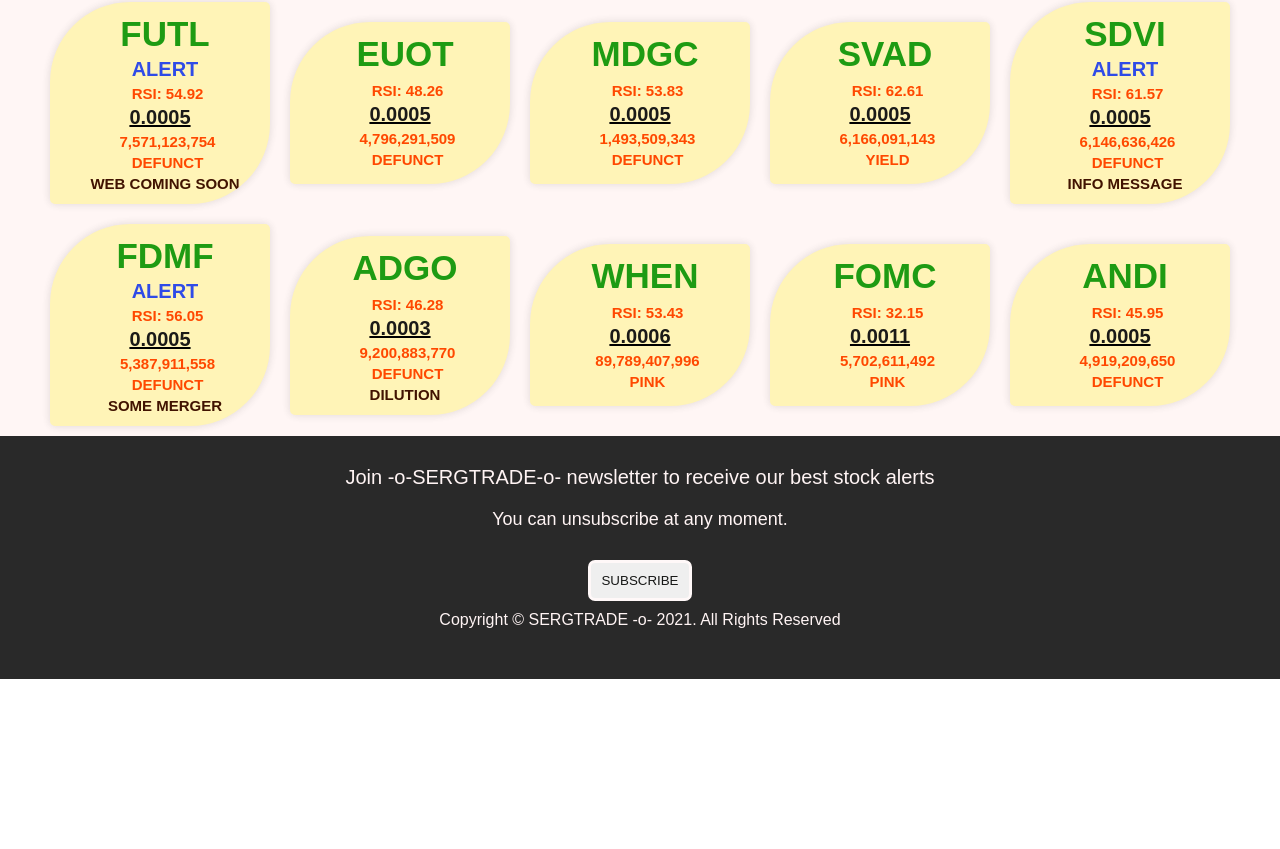
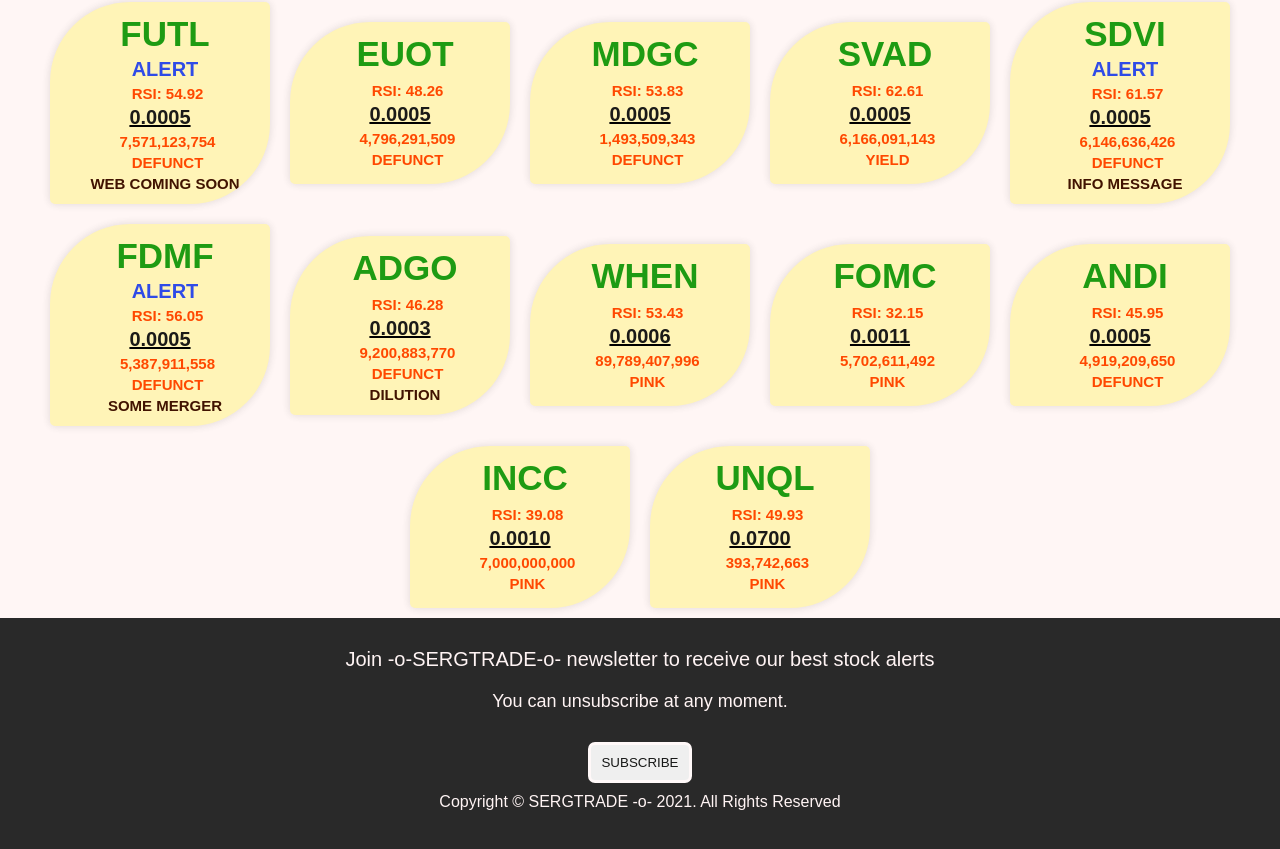
Before and after one commit to LEWISGREGG/SERG, a React (Create React App) app: page / in a window 1280 px wide. Shown: the part 6186-7035 px from the top of the page. Before the commit the page ends 6865 px from the top, so only its background shows below. Built offline with nearby package versions, Linux system fonts and the light colour scheme.

Commit message:
Add files via upload

```diff
--- a/src/data.js
+++ b/src/data.js
@@ -1704,6 +1704,28 @@ const data = {
       news: "https://www.globenewswire.com/search/keyword/ANDI",
       price: "https://api.twelvedata.com/time_series?symbol=ANDI&interval=1min&apikey=a5e118f7893f4e8f9428f4ef74206850",
       target: "https://api.twelvedata.com/price?symbol=ANDI&apikey=a5e118f7893f4e8f9428f4ef74206850",
+    },
+  {
+      _id: '156',
+      title: "INCC",
+      twitter: "https://mobile.twitter.com/search?q=%24INCC&src=typed_query&f=live",
+      chart: "https://finance.yahoo.com/quote/INCC?p=INCC&.tsrc=fin-srch",
+      leveltwo: "https://ih.advfn.com/stock-market/USOTC/international-consolidat-pk-INCC/trades",
+      fillings: "https://www.otcmarkets.com/stock/INCC/disclosure",
+      news: "https://www.globenewswire.com/search/keyword/INCC",
+      price: "https://api.twelvedata.com/time_series?symbol=INCC&interval=1min&apikey=a5e118f7893f4e8f9428f4ef74206850",
+      target: "https://api.twelvedata.com/price?symbol=INCC&apikey=a5e118f7893f4e8f9428f4ef74206850",
+    },
+  {
+      _id: '157',
+      title: "UNQL",
+      twitter: "https://mobile.twitter.com/search?q=%24UNQL&src=typed_query&f=live",
+      chart: "https://finance.yahoo.com/quote/UNQL?p=UNQL&.tsrc=fin-srch",
+      leveltwo: "https://ih.advfn.com/stock-market/USOTC/unique-logistics-pk-UNQL/trades",
+      fillings: "https://www.otcmarkets.com/stock/UNQL/disclosure",
+      news: "https://www.globenewswire.com/search/keyword/UNQL",
+      price: "https://api.twelvedata.com/time_series?symbol=UNQL&interval=1min&apikey=a5e118f7893f4e8f9428f4ef74206850",
+      target: "https://api.twelvedata.com/price?symbol=UNQL&apikey=a5e118f7893f4e8f9428f4ef74206850",
     }
   ],
 };
--- a/src/stocks.json
+++ b/src/stocks.json
@@ -1780,6 +1780,28 @@
     "rsi": "45.95",
     "os": "4,919,209,650",
     "status": "DEFUNCT"
+  },
+    {
+    "_id": "156",
+    "title": "INCC",
+    "image": "https://i.ibb.co/dg6CRh5/RASPYATIE.jpg",
+    "author": "OTC",
+    "value": "0.0010",
+    "price": "https://api.twelvedata.com/price?symbol=INCC&apikey=a5e118f7893f4e8f9428f4ef74206850",
+    "rsi": "39.08",
+    "os": "7,000,000,000",
+    "status": "PINK"
+  },
+    {
+    "_id": "157",
+    "title": "UNQL",
+    "image": "https://i.ibb.co/KzCFQGy/devil.jpg",
+    "author": "OTC",
+    "value": "0.0700",
+    "price": "https://api.twelvedata.com/price?symbol=UNQL&apikey=a5e118f7893f4e8f9428f4ef74206850",
+    "rsi": "49.93",
+    "os": "393,742,663",
+    "status": "PINK"
   }
 
 
```
